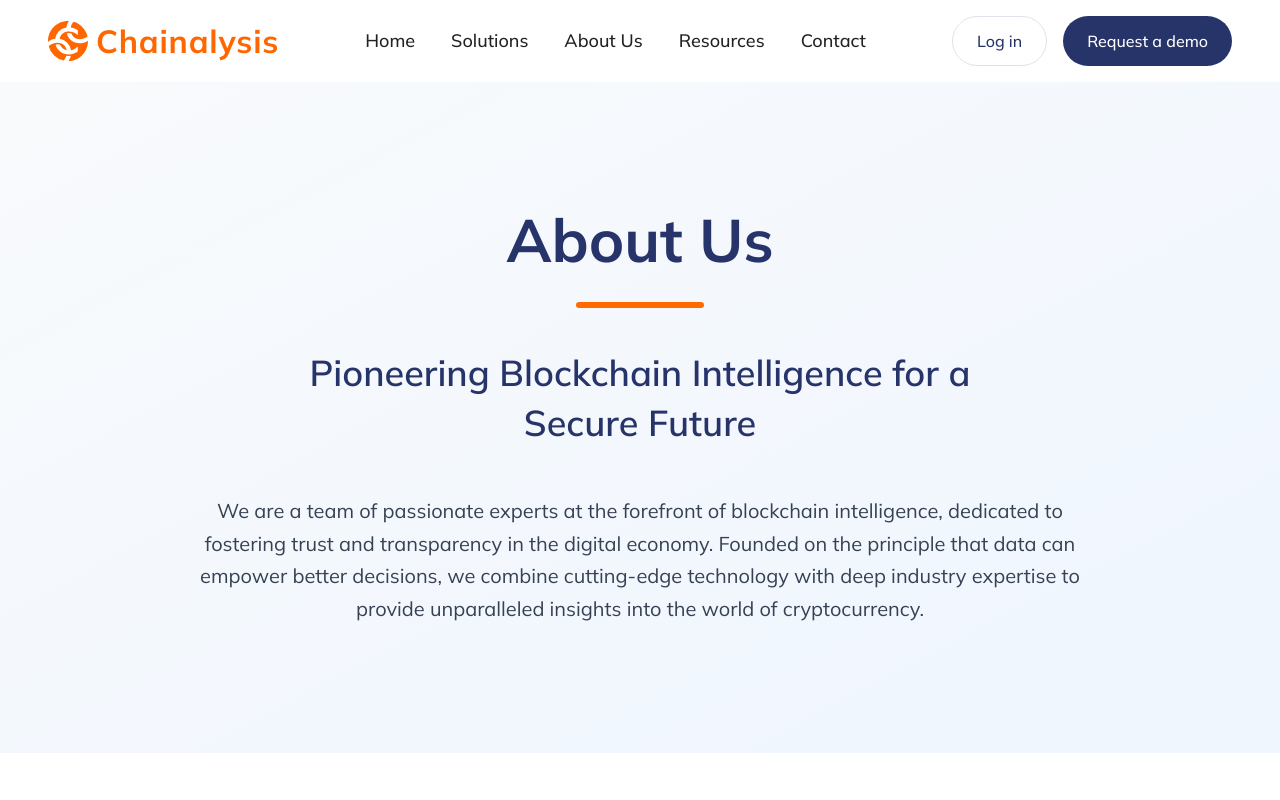
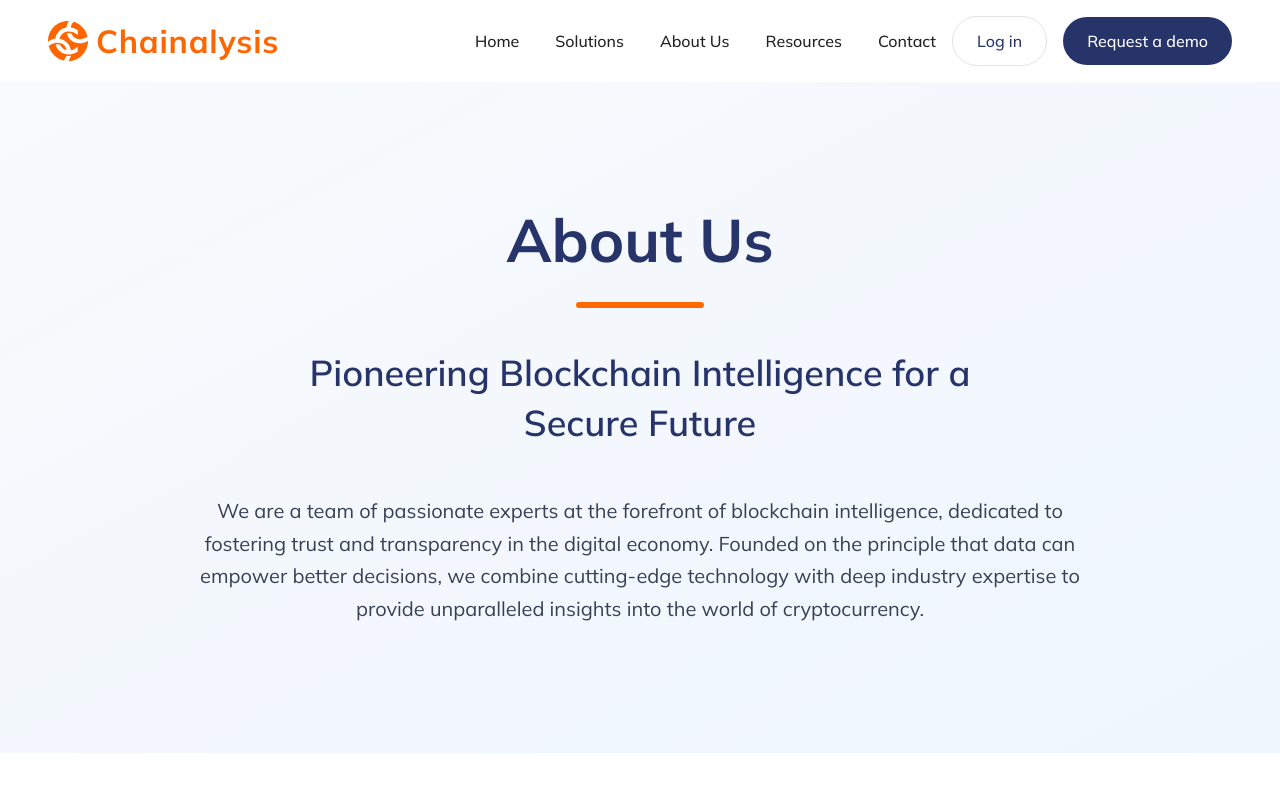
Before and after one commit to heettimbadiya/blockchain-intelligence-website, a React (Vite) app: page /about in a window 1280 px wide. Shown: the top 800 px of the page. Built offline with nearby package versions, Linux system fonts and the light colour scheme; the HTML template or start-up script is replaced by a standard one.

Commit message:
- refactor header section and team members section

```diff
--- a/src/components/Header/Header.jsx
+++ b/src/components/Header/Header.jsx
@@ -47,7 +47,7 @@ export default function Header() {
 
   return (
       <header
-          className={`${isFixed ? 'fixed' : ''} top-0 left-0 w-full flex items-center justify-between px-4 sm:px-6 md:px-8 lg:px-12 py-3 sm:py-4 bg-white z-50 shadow-sm transition-transform duration-300 ease-in-out ${
+          className={`${isFixed ? 'fixed' : ''} top-0 left-0 w-full flex items-center justify-between px-4 sm:px-6 md:px-8 lg:px-12 py-3 sm:py-4 bg-white z-50 transition-transform duration-300 ease-in-out ${
               isFixed && isVisible ? 'translate-y-0' : isFixed && !isVisible ? '-translate-y-full' : 'translate-y-0'
           }`}
       >
@@ -74,12 +74,12 @@ export default function Header() {
         </div>
 
         {/* Desktop Navigation */}
+
+        {/* Desktop Buttons */}
+        <div className="hidden lg:flex gap-3 xl:gap-4 items-center flex-shrink-0">
         <div className="hidden lg:block">
           <NavMenu />
         </div>
-
-        {/* Desktop Buttons */}
-        <div className="hidden lg:flex gap-3 xl:gap-4 flex-shrink-0">
           <Button variant="outline" className="text-sm xl:text-base">
             Log in
           </Button>
--- a/src/components/NavMenu/NavMenu.jsx
+++ b/src/components/NavMenu/NavMenu.jsx
@@ -23,7 +23,7 @@ export default function NavMenu({ isMobile = false, onMenuItemClick }) {
                             className={`${
                                 isMobile
                                     ? 'block text-lg sm:text-xl py-3 px-2 text-[#222] border-b border-gray-100 last:border-b-0 transition-colors duration-200 hover:text-[#ff6600] hover:bg-gray-50 rounded-md'
-                                    : 'text-base xl:text-lg text-[#222] cursor-pointer transition-colors duration-200 hover:text-[#ff6600]'
+                                    : 'text-base xl:text-md text-[#222] cursor-pointer transition-colors duration-200 hover:text-[#ff6600]'
                             } font-medium`}
                             onClick={isMobile && onMenuItemClick ? onMenuItemClick : undefined}
                         >
--- a/src/components/about/AboutSection.jsx
+++ b/src/components/about/AboutSection.jsx
@@ -193,7 +193,7 @@ export default function AboutSection() {
                                     <img
                                         src={member.image}
                                         alt={member.name}
-                                        className="object-cover w-full h-[290px] transform transition-transform duration-300 ease-in-out group-hover:scale-110"
+                                        className="object-cover object-top w-full h-[290px] transform transition-transform duration-300 ease-in-out group-hover:scale-110"
                                     />
                                 </div>
                                 <h4 className="text-[18px] font-semibold text-[#27346a]">
```
